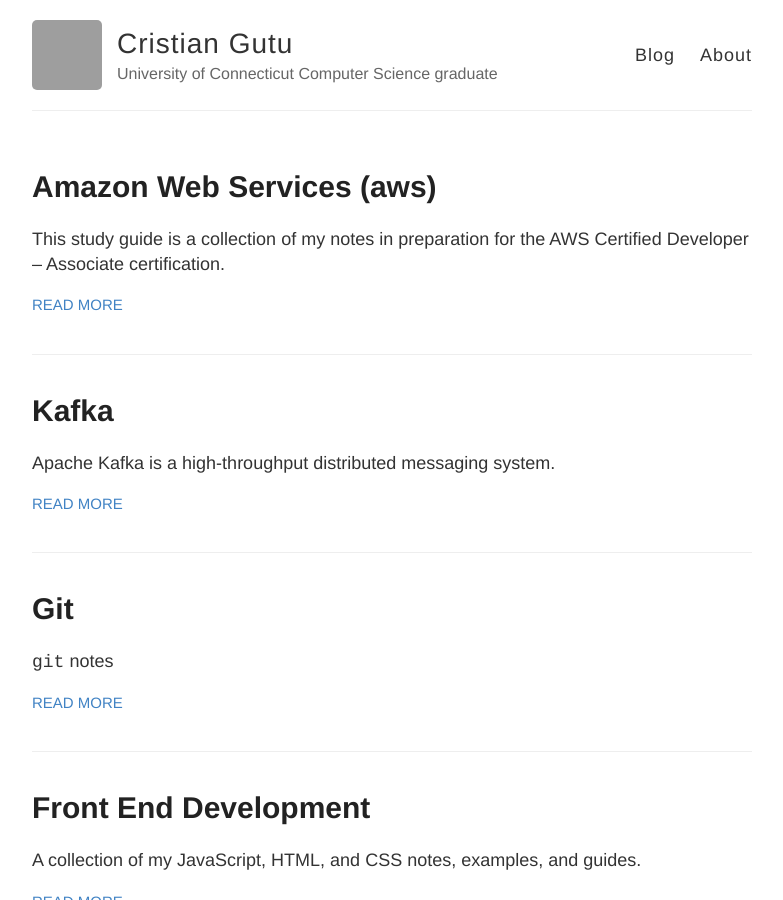
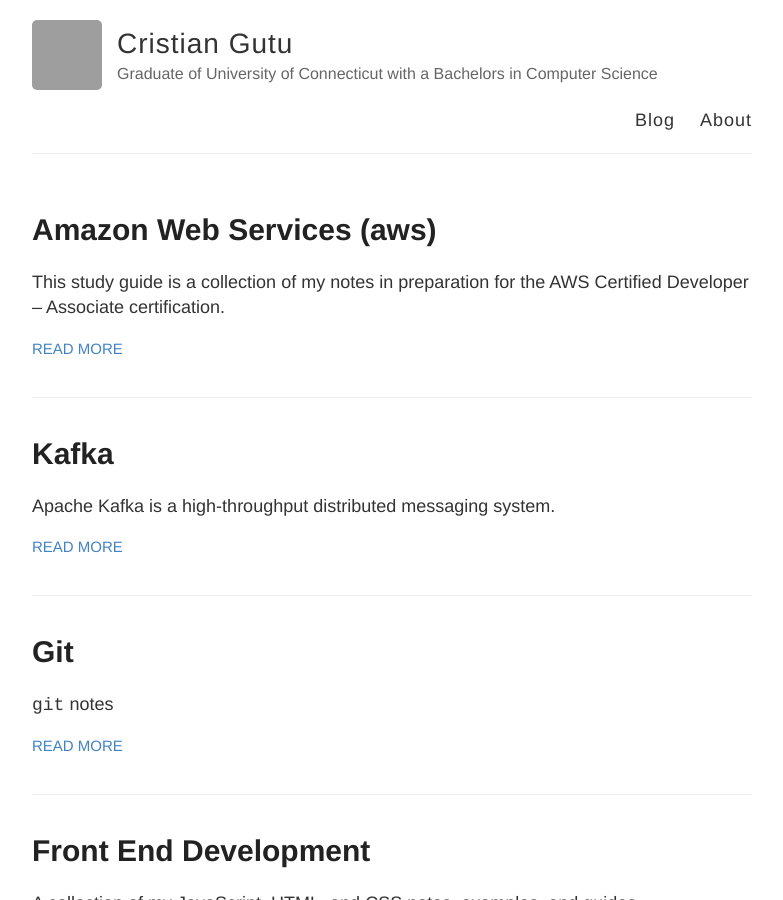
Before and after one commit to gutucristian/gutucristian.github.io, a Jekyll site: the page built from index.html, in a window 1280 px wide and 900 px high. Shown: the whole window, without its empty margins (248-1031 px from the left). Built offline with Jekyll 4.4.1, drawn with Linux system fonts in a browser that asks for light colours; grey boxes are pictures that could not be loaded.

Commit message:
Update _config.yml

```diff
--- a/_config.yml
+++ b/_config.yml
@@ -6,7 +6,7 @@
 name: Cristian Gutu
 
 # Short bio or description (displayed in the header)
-description: University of Connecticut Computer Science graduate
+description: Graduate of University of Connecticut with a Bachelors in Computer Science
 
 # URL of your avatar or profile pic (you could use your GitHub profile pic)
 avatar: https://avatars3.githubusercontent.com/u/9993130?s=400&u=24e752995645c0b7106a49ca3da4b02f69fac98e&v=4
```
